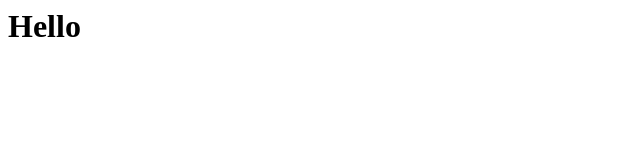
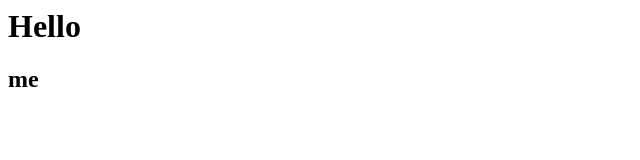
Before and after one commit to CP00478194/fz, a plain HTML site: page chan.html in a window 1280 px wide. Shown: the full height of the page, 0-640 px from the left. Drawn offline with Linux system fonts and the light colour scheme.

Commit message:
h2 tag added

```diff
--- a/chan.html
+++ b/chan.html
@@ -1,5 +1,6 @@
 <html>
 <body>
 <h1>Hello</h1>
+<h2>me</h3>
 </body>
 </html>
```
